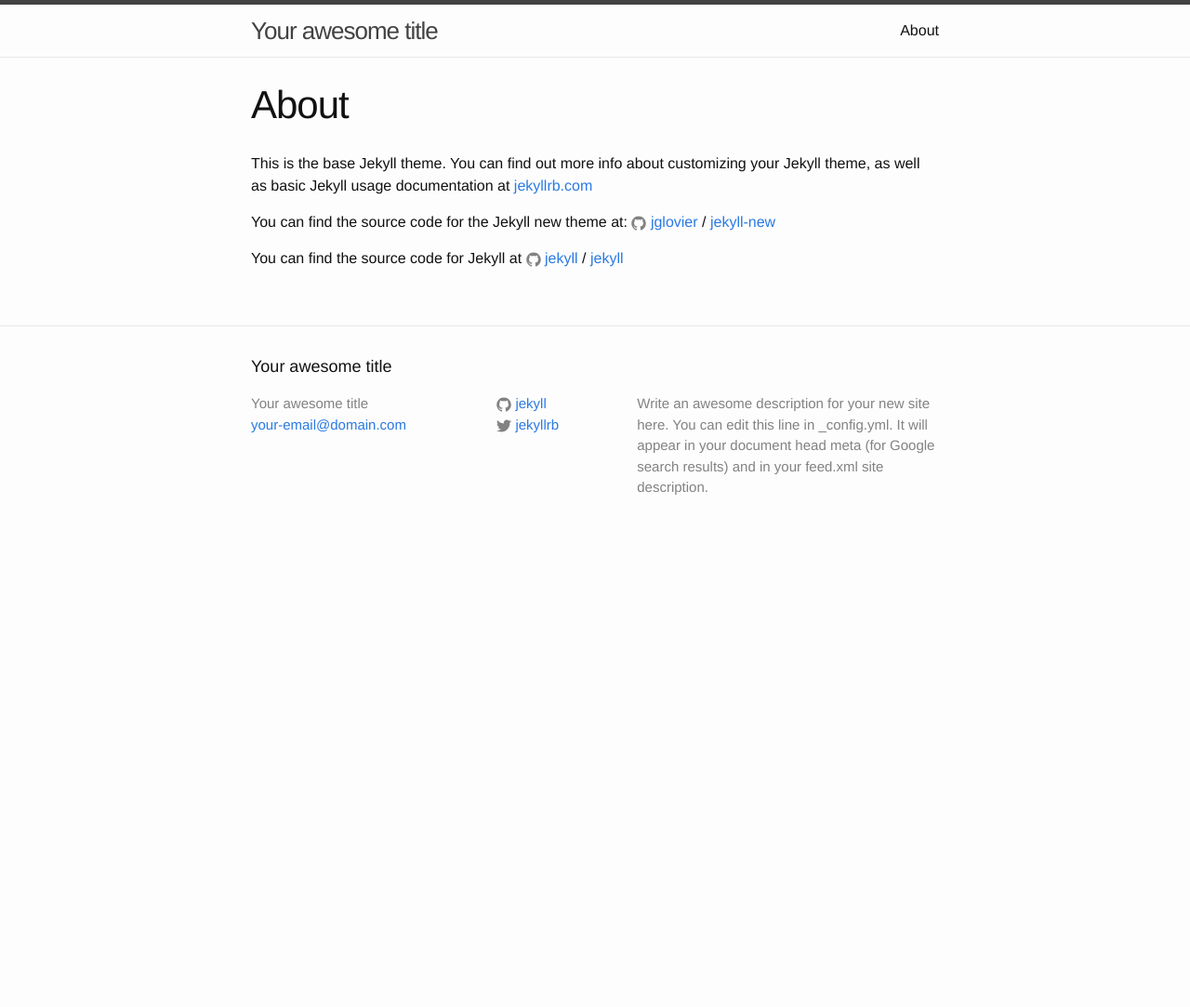
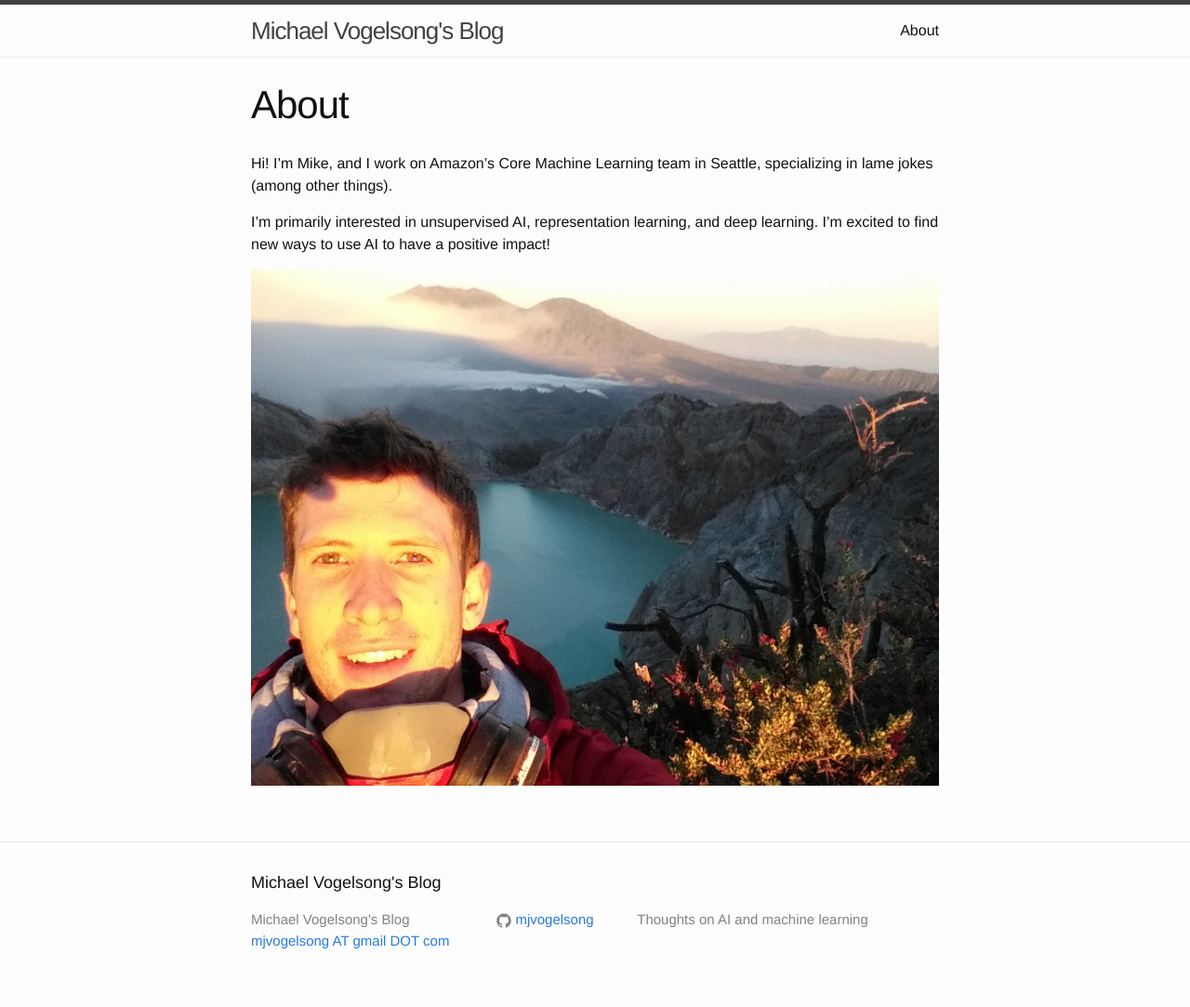
Before and after one commit to mjvogelsong/mjvogelsong.github.io, a Jekyll site: the page built from about.md, in a window 1280 px wide. Shown: the whole page at 93% size. Built offline with Jekyll 4.4.1, drawn with Linux system fonts in a browser that asks for light colours; before the commit the page ends 900 px from its top, so only the background shows below that.

Commit message:
initial about page

```diff
--- a/_config.yml
+++ b/_config.yml
@@ -6,16 +6,13 @@
 # 'jekyll serve'. If you change this file, please restart the server process.
 
 # Site settings
-title: Your awesome title
-email: your-email@domain.com
+title: Michael Vogelsong's Blog
+email: mjvogelsong AT gmail DOT com
 description: > # this means to ignore newlines until "baseurl:"
-  Write an awesome description for your new site here. You can edit this
-  line in _config.yml. It will appear in your document head meta (for
-  Google search results) and in your feed.xml site description.
+  Thoughts on AI and machine learning
 baseurl: "" # the subpath of your site, e.g. /blog
-url: "http://yourdomain.com" # the base hostname & protocol for your site
-twitter_username: jekyllrb
-github_username:  jekyll
+url: "http://mjvogelsong.github.io" # the base hostname & protocol for your site
+github_username:  mjvogelsong
 
 # Build settings
 markdown: kramdown
--- a/about.md
+++ b/about.md
@@ -4,12 +4,10 @@ title: About
 permalink: /about/
 ---
 
-This is the base Jekyll theme. You can find out more info about customizing your Jekyll theme, as well as basic Jekyll usage documentation at [jekyllrb.com](http://jekyllrb.com/)
+Hi! I'm Mike, and I work on Amazon's Core Machine Learning team in Seattle,
+specializing in lame jokes (among other things).
 
-You can find the source code for the Jekyll new theme at:
-{% include icon-github.html username="jglovier" %} /
-[jekyll-new](https://github.com/jglovier/jekyll-new)
+I'm primarily interested in unsupervised AI, representation learning, and deep learning.
+I'm excited to find new ways to use AI to have a positive impact!
 
-You can find the source code for Jekyll at
-{% include icon-github.html username="jekyll" %} /
-[jekyll](https://github.com/jekyll/jekyll)
+<img src="/assets/KawaIjen.jpg">
```
Also changed, not shown: _posts/2016-04-05-welcome-to-jekyll.markdown (deleted, +0 -25 lines), README.md (added), assets/KawaIjen.jpg (added), 1 other file.
